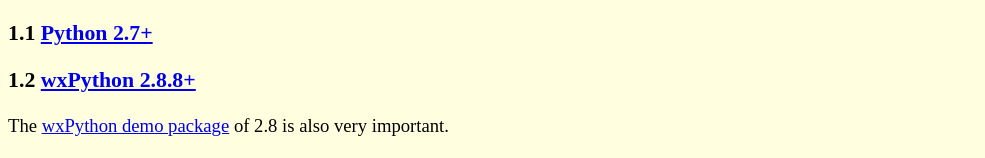
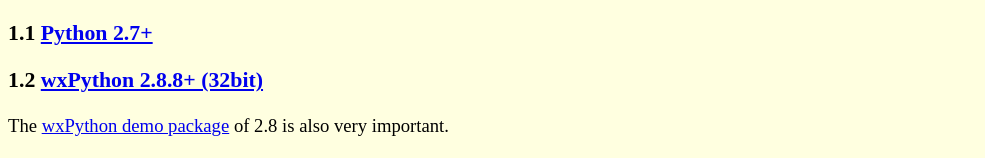
Before and after one commit to bibiparrot/bibiparrot, a plain HTML site: page dev-docs/bibiparrot-shi-2013-12-20.html in a window 1280 px wide. Shown: the part 216-374 px from the top of the page, without its empty margins (0-985 px from the left). Drawn offline with Linux system fonts and the light colour scheme.

Commit message:
32bit needed

```diff
--- a/dev-docs/bibiparrot-shi-2013-12-20.html
+++ b/dev-docs/bibiparrot-shi-2013-12-20.html
@@ -94,7 +94,7 @@
 <a name="dev-env" />
 <h2>Development Environment<a href="#_top_" style="text-decoration: none;">^</a></h2>
 <h3><a href="http://www.python.org/download/releases/2.7/" target="_blank">Python 2.7+</a> </h3>
-<h3><a href="http://wxpython.org/" target="_blank">wxPython 2.8.8+</a> </h3>
+<h3><a href="http://wxpython.org/" target="_blank">wxPython 2.8.8+ (32bit)</a> </h3>
 <p> The <a href="http://sourceforge.net/projects/wxpython/files/wxPython/2.8.10.1/" target="_blank">wxPython demo package</a>  of 2.8 is also very important.
 </p>
 <h3><a href="http://www.jetbrains.com/pycharm/" target="_blank">pycharm</a> Free Community Edition (suggested editor) </h3>
```
